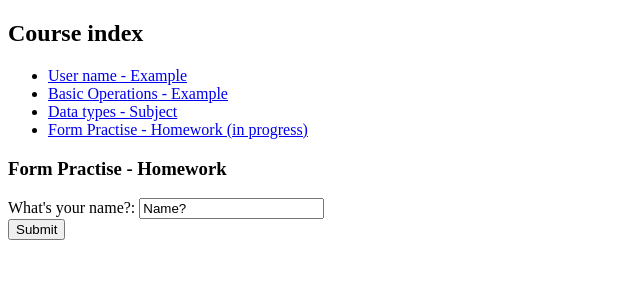
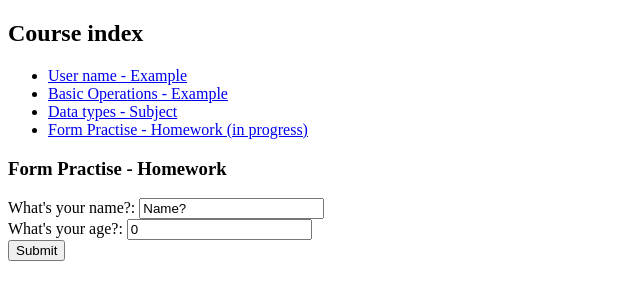
Before and after one commit to apheliana/ANGH-Education, an Angular app: page /form-practise in a window 1280 px wide. Shown: the top 300 px of the page, without its empty margins (0-640 px from the left). Built offline with nearby package versions, Linux system fonts and the light colour scheme.

Commit message:
Form-practise-homework

```diff
--- a/src/app/form-practise.component.html
+++ b/src/app/form-practise.component.html
@@ -6,5 +6,10 @@
 </div>
 
 <div>
+  What's your age?:
+  <input [(ngModel)]="personsageTemp" />
+</div>
+
+<div>
   <button (click)="enterPersonsInfo()">Submit</button>
 </div>
--- a/src/app/form-practise.component.ts
+++ b/src/app/form-practise.component.ts
@@ -6,23 +6,19 @@ import { Component } from '@angular/core';
 export class FormPractiseComponent {
   personsnameTemp='Name?';
   personsname='';
+  personsageTemp=0;
+  personsage='';
 
-  constructor() {
+  enterPersonsInfo(): void {
     const ebeveyn = new PersonObj();
-    ebeveyn.name = this.enterPersonsInfo();
-
+    ebeveyn.name = this.personsnameTemp;
+    ebeveyn.age = this.personsageTemp;
     console.log('PersonsInformation',ebeveyn);
-
-  }
-
-  enterPersonsInfo(): string {
-    this.personsname = this.personsnameTemp;
-    console.log(this.personsname);
-    return this.personsname;
   }
 }
 
 
 class PersonObj {
   name: string = '';
+  age: number = 0;
 }
```
